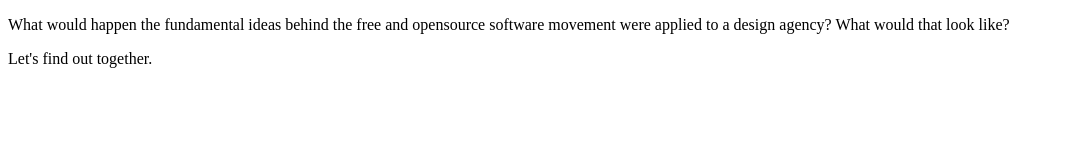
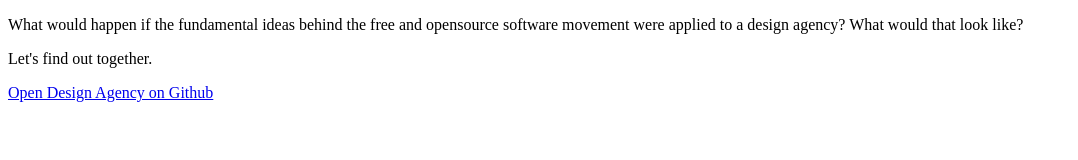
Before and after one commit to opendesignagency/www, a plain HTML site: page index.html in a window 1280 px wide. Shown: the whole page, without its empty margins (0-1078 px from the left). Drawn offline with Linux system fonts and the light colour scheme.

Commit message:
Fix typo. Add link to Github.

```diff
--- a/index.html
+++ b/index.html
@@ -1,6 +1,4 @@
 <!doctype html>
-<p>What would happen the fundamental ideas behind the free and
-opensource software movement were applied to a design agency? What
-would that look like?</p>
+<p>What would happen if the fundamental ideas behind the free and opensource software movement were applied to a design agency? What would that look like?</p>
 <p>Let's find out together.</p>
-<p><a href="https://github.com/opendesignagency/"></a></p>
+<p><a href="https://github.com/opendesignagency/">Open Design Agency on Github</a></p>
```
